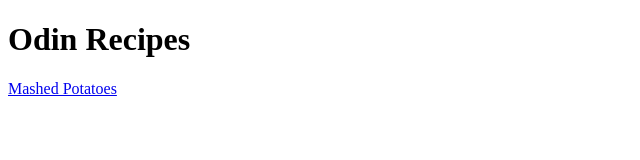
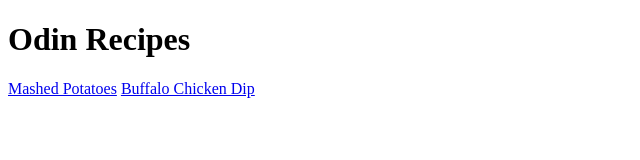
Before and after one commit to austinwcodes/odin-recipes, a plain HTML site: page index.html in a window 1280 px wide. Shown: the whole page, without its empty margins (0-640 px from the left). Drawn offline with Linux system fonts and the light colour scheme.

Commit message:
Updated Index.html with Link to buffalochickendip

```diff
--- a/index.html
+++ b/index.html
@@ -7,5 +7,6 @@
     <body>
         <h1>Odin Recipes</h1>
         <a href="./recipes/mashedpotatoes.html">Mashed Potatoes</a>
+        <a href="./recipes/buffalochickendip.html">Buffalo Chicken Dip</a>
     </body>
 </html>
```
